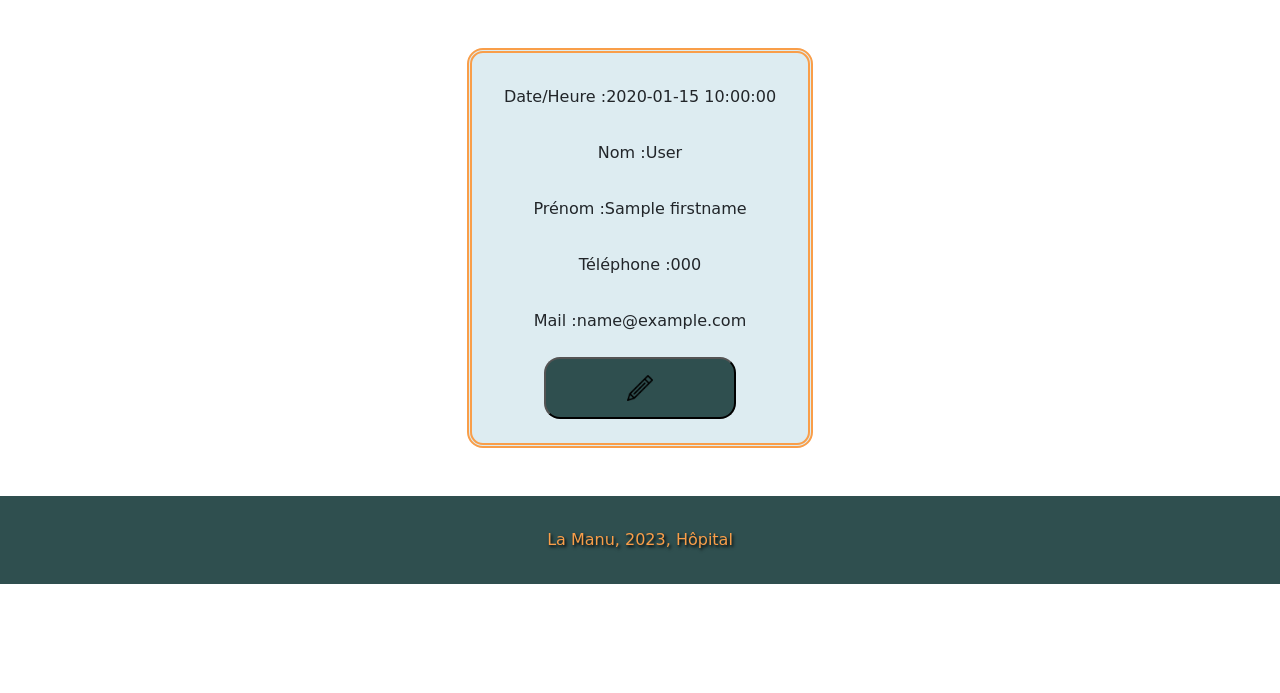
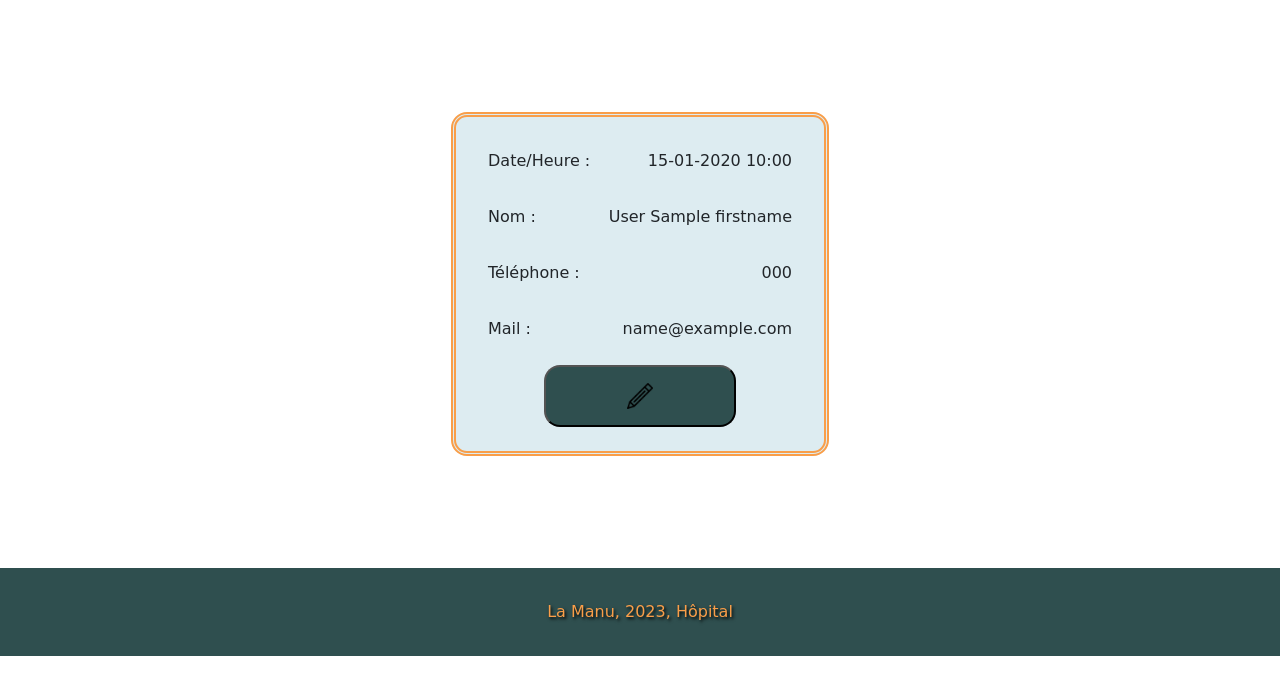
Before and after one commit to roxylya/cabinet, a PHP site: template views/appointment/rdv.php in a window 1280 px wide. Shown: the part 107-800 px from the top of the page. Run offline with PHP 8.4, Linux system fonts and the light colour scheme; the template is opened without the code that fills it: most values are stand-ins (such as "Sample title", 1, 10 or a date in 2020); some web fonts are replaced.

Commit message:
add+getall+get ok

```diff
--- a/models/Appointment.php
+++ b/models/Appointment.php
@@ -99,17 +99,17 @@ class Appointment
 
     // Afficher les informations d'un rendez-vous' sélectionné (loupe) en récupérant l'id:
 
-    public static function get($id): object
+    public static function get($idAppointment): object
     {
         // je me connecte à la base de données
         $db = dbConnect();
         // je formule ma requête affiche les éléments souhaités des tables appointments et patients concernant l'id récupéré
         // je mets des as pour différencier mes id des différentes tables : à voir
-        $sql = 'SELECT `appointments`.`id`, `appointments`.`dateHour`, `patients`.`id`, `patients`.`lastname`, `patients`.`firstname`, `patients`.`phone`, `patients`.`mail`, `patients`.`birthdate`  FROM `appointments` LEFT JOIN `patients` ON `appointments`.`idPatients`=`patients`.`id` WHERE `appointments`.`id`=:id ORDER BY `dateHour`';
+        $sql = 'SELECT `appointments`.`id`, `appointments`.`dateHour`, `patients`.`id`, `patients`.`lastname`, `patients`.`firstname`, `patients`.`phone`, `patients`.`mail`, `patients`.`birthdate`  FROM `appointments` LEFT JOIN `patients` ON `appointments`.`idPatients`=`patients`.`id` WHERE `appointments`.`id`=:idAppointment ORDER BY `dateHour`';
         // on prépare la requête
         $sth = $db->prepare($sql);
         // On affecte les valeurs au marqueur nominatif :
-        $sth->bindValue(':id', $id, PDO::PARAM_INT);
+        $sth->bindValue(':idAppointment', $idAppointment, PDO::PARAM_INT);
         // on exécute la requête
         $sth->execute();
         // On stocke le résultat dans un objet puisque paramétrage effectué:
--- a/views/appointment/rdv.php
+++ b/views/appointment/rdv.php
@@ -1,22 +1,18 @@
-<main class="rdv d-flex flex-column justify-content-center align-items-center py-5">
-    <div method="post" class="form p-4 d-flex flex-column justify-content-center align-items-center">
-        <div class="datehour p-2 d-flex justify-content-between align-items-center">
+<main class="rdv d-flex flex-column justify-content-center align-items-center py-5 my-3">
+    <div method="post" class="form p-4 d-flex flex-column justify-content-center align-items-center my-5">
+        <div class="patient  p-2 d-flex justify-content-between align-items-center">
             <p>Date/Heure :</p>
-            <p><?= $appointment->dateHour ?></p>
+            <p><?= date('d-m-Y h:i', strtotime($appointment->dateHour)) ?></p>
         </div>
-        <div class="lastname  p-2 d-flex justify-content-between align-items-center">
+        <div class="patient p-2 d-flex justify-content-between align-items-center">
             <p>Nom :</p>
-            <p><?= $appointment->lastname ?></p>
+            <p><?= $appointment->lastname . ' '. $appointment->firstname ?></p>
         </div>
-        <div class="firstname  p-2 d-flex justify-content-between align-items-center">
-            <p>Prénom :</p>
-            <p><?= $appointment->firstname ?></p>
-        </div>
-        <div class="phone  p-2 d-flex justify-content-between align-items-center">
+        <div class="patient p-2 d-flex justify-content-between align-items-center">
             <p>Téléphone :</p>
             <p><?= $appointment->phone ?></p>
         </div>
-        <div class="mail  p-2 d-flex justify-content-between align-items-center">
+        <div class="patient p-2 d-flex justify-content-between align-items-center">
             <p>Mail :</p>
             <p><?= $appointment->mail ?></p>
         </div>
--- a/views/appointment/rdvList.php
+++ b/views/appointment/rdvList.php
@@ -18,7 +18,7 @@
                     <td>' . $appointment->firstname . '</td>
                     <td>' . $appointment->phone . '</td>
                     <td class="actions">
-                        <a href="/controllers/rdvCtrl.php?id=' . $appointment->idAppointment .
+                        <a href="/controllers/rdvCtrl.php?idAppointment=' . $appointment->idAppointment .
                     '"><img src="/public/assets/img/loupe.png" class="tools" alt="loupe"></a>
                     </td>
                 </tr>';
```
Also changed, not shown: controllers/rdvCtrl.php (+8 -8 lines), public/assets/css/style.css.
